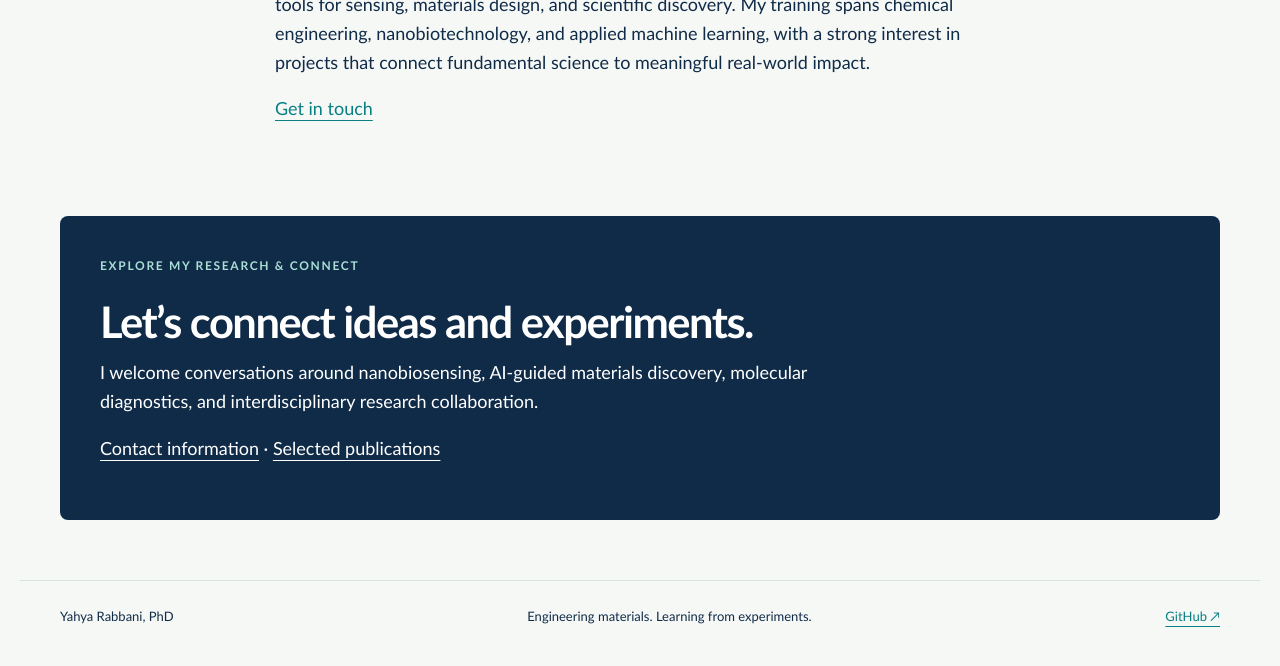
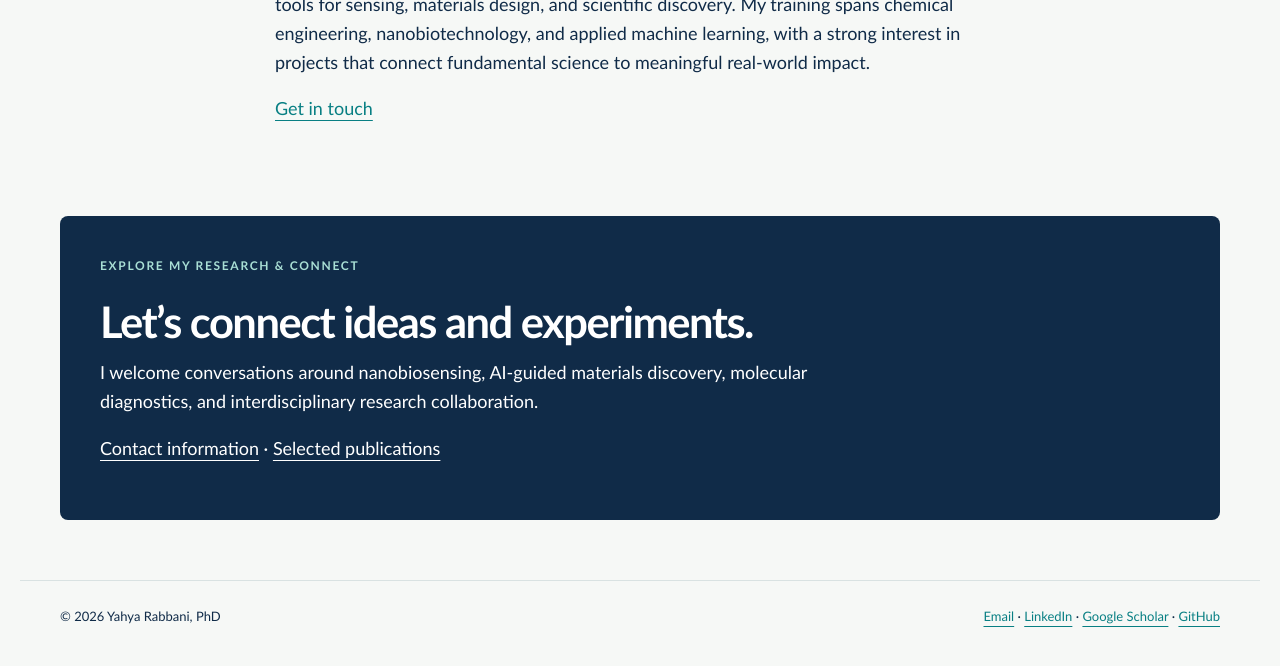
Before and after one commit to YahyaRabbani20/YahyaRabbani, a Jekyll site: the page built from _pages/about.md, in a window 1280 px wide and 900 px high, scrolled down 3071 px, cut to the strip 233-899 px from the top of the window. Built offline with Jekyll 4.4.1, drawn with Linux system fonts in a browser that asks for light colours; some of the changed text lies outside the part shown.

Commit message:
Revise portfolio layout and enhance navigation
Updated the portfolio layout with new navigation links and footer information.

```diff
--- a/_layouts/portfolio.html
+++ b/_layouts/portfolio.html
@@ -1,8 +1,37 @@
 <!doctype html>
-<html lang="en"><head><meta charset="utf-8"><meta name="viewport" content="width=device-width, initial-scale=1">
-<title>{{ page.title }} | Yahya Rabbani</title><meta name="description" content="{{ page.excerpt | default: site.description | escape }}">
-<link rel="canonical" href="{{ page.url | absolute_url }}"><link rel="stylesheet" href="{{ '/assets/css/portfolio.css' | relative_url }}">
-</head><body><a class="skip" href="#main">Skip to content</a>
-<header class="header"><a class="brand" href="{{ '/' | relative_url }}">Yahya Rabbani<span>PhD · Chemical Engineering</span></a><nav aria-label="Main navigation"><a href="{{ '/research/' | relative_url }}">Research</a><a href="{{ '/vision/' | relative_url }}">Future vision</a><a href="{{ '/cv/' | relative_url }}">CV</a><a href="{{ '/#connect' | relative_url }}">Connect ↗</a></nav></header>
-<main id="main" class="{% unless page.home %}document{% endunless %}">{% unless page.home %}<p class="eyebrow">Yahya Rabbani / {{ page.title }}</p><h1>{{ page.title }}</h1>{% endunless %}{{ content }}</main>
-<footer><span>Yahya Rabbani, PhD</span><span>Engineering materials. Learning from experiments.</span><a href="https://github.com/YahyaRabbani20">GitHub ↗</a></footer></body></html>
+<html lang="en">
+<head>
+<meta charset="utf-8">
+<meta name="viewport" content="width=device-width, initial-scale=1">
+<title>{{ page.title }} | Yahya Rabbani</title>
+<meta name="description" content="{{ page.excerpt | default: site.description | escape }}">
+<link rel="canonical" href="{{ page.url | absolute_url }}">
+<link rel="stylesheet" href="{{ '/assets/css/portfolio.css' | relative_url }}">
+</head>
+<body>
+<a class="skip" href="#main">Skip to content</a>
+<header class="header">
+  <a class="brand" href="{{ '/' | relative_url }}">Yahya Rabbani<span>PhD · Chemical Engineering</span></a>
+  <nav aria-label="Main navigation">
+    <a href="{{ '/' | relative_url }}" {% if page.url == '/' %}aria-current="page"{% endif %}>Home</a>
+    <a href="{{ '/research/' | relative_url }}" {% if page.url == '/research/' %}aria-current="page"{% endif %}>Research</a>
+    <a href="{{ '/publications/' | relative_url }}" {% if page.url == '/publications/' %}aria-current="page"{% endif %}>Publications</a>
+    <a href="{{ '/vision/' | relative_url }}" {% if page.url == '/vision/' %}aria-current="page"{% endif %}>Research Vision</a>
+    <a href="{{ '/contact/' | relative_url }}" {% if page.url == '/contact/' %}aria-current="page"{% endif %}>Contact</a>
+  </nav>
+</header>
+<main id="main" class="{% unless page.home %}document{% endunless %}{% if page.wide %} wide{% endif %}">
+  {% unless page.home or page.hide_title %}<p class="eyebrow">Yahya Rabbani / {{ page.title }}</p><h1>{{ page.title }}</h1>{% endunless %}
+  {{ content }}
+</main>
+<footer>
+  <span>© {{ 'now' | date: "%Y" }} Yahya Rabbani, PhD</span>
+  <span>
+    <a href="mailto:yahyarabbani@gmail.com">Email</a> ·
+    <a href="https://www.linkedin.com/in/yahyarabbani/">LinkedIn</a> ·
+    <a href="https://scholar.google.com/citations?user=gk2vj4YAAAAJ&hl=en">Google Scholar</a> ·
+    <a href="https://github.com/YahyaRabbani20">GitHub</a>
+  </span>
+</footer>
+</body>
+</html>
```
